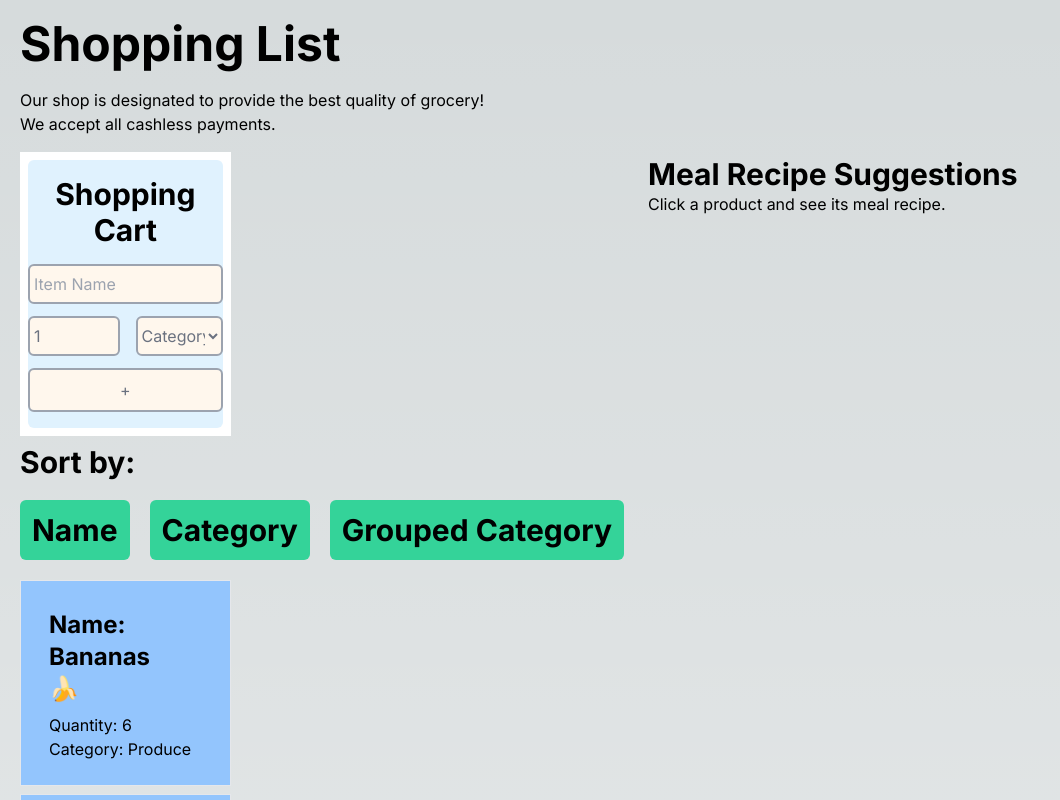
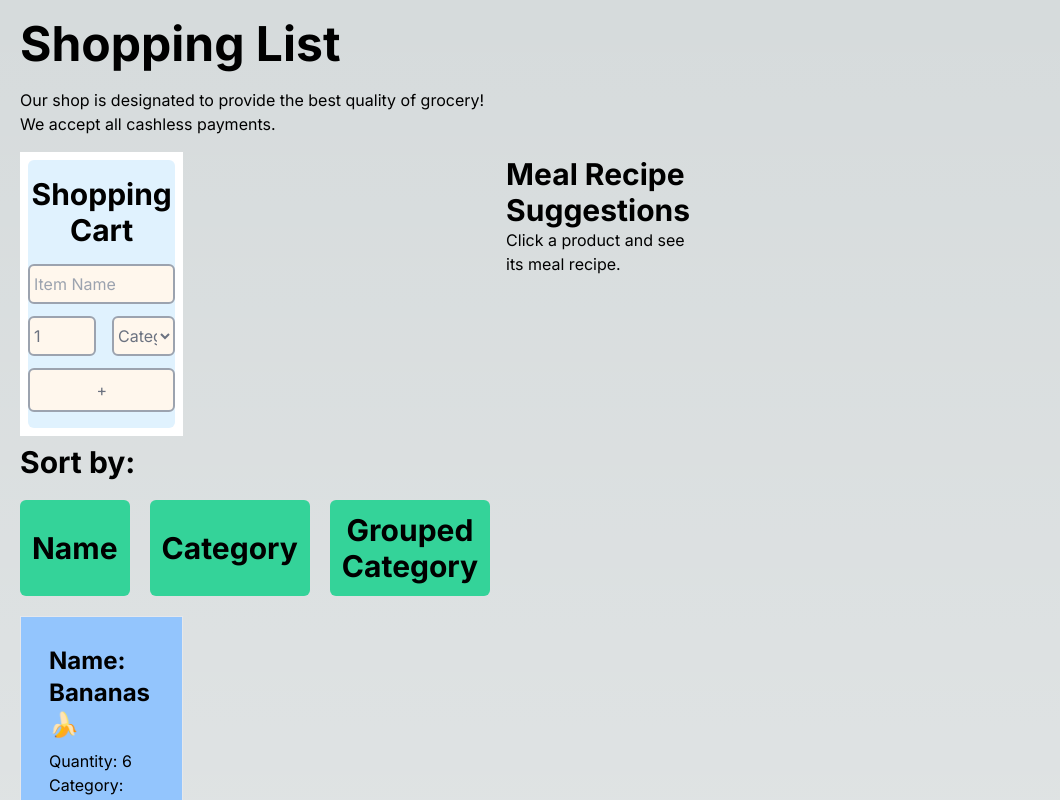
Before and after one commit to manho0107/cprg306-assignments, a Next.js app: page /week7 in a window 1280 px wide. Shown: the top 800 px of the page, without its empty margins (0-1060 px from the left). Built offline with nearby package versions, Linux system fonts and the light colour scheme.

Commit message:
update
layout changed.

```diff
--- a/app/week7/page.js
+++ b/app/week7/page.js
@@ -32,7 +32,7 @@ export default function Page() {
           <NewItem onAddItem={handleAddItem} />
           <ItemList items={items} onItemSelect={handleItemSelect} />
         </div>
-        <div className="flex-1 pl-2 pt-2 h-[48rem]">
+        <div className="flex-1 pl-2 pt-2 h-[48rem] mr-[48rem]">
           <h1 className="font-bold text-3xl">Meal Recipe Suggestions</h1>
           <MealIdeas ingredient={selectedItemName} />
         </div>
```
